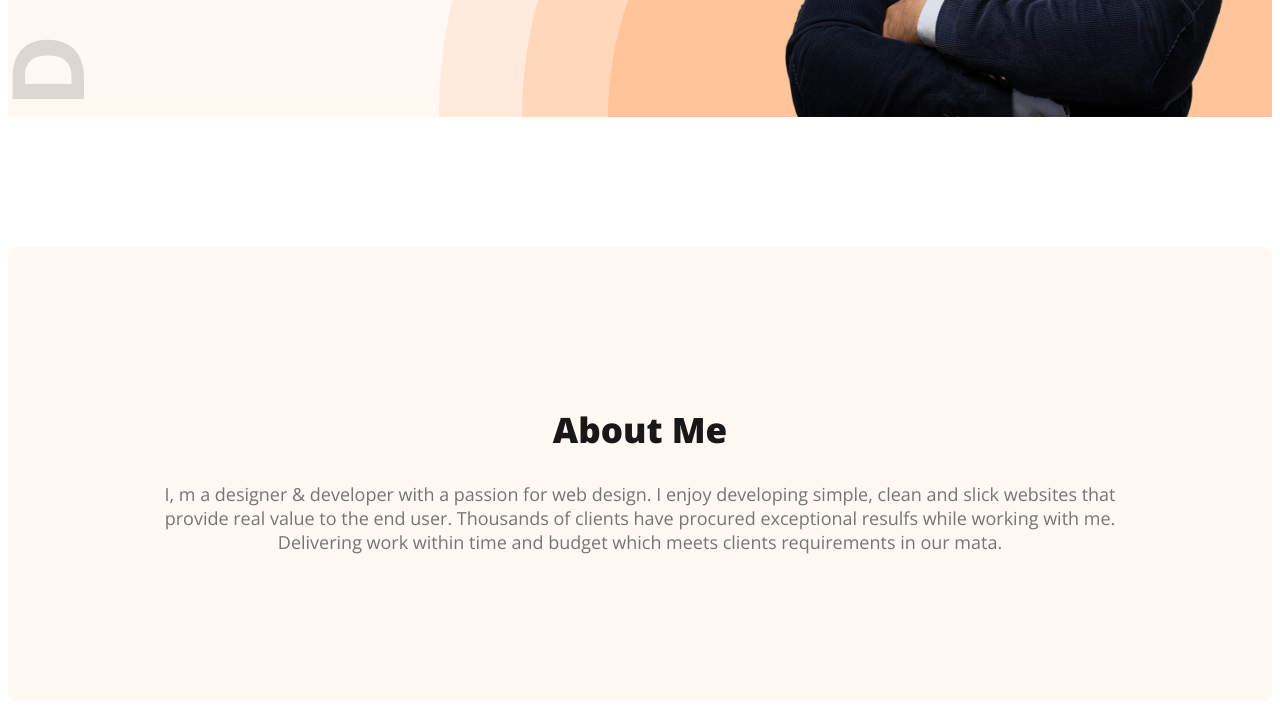
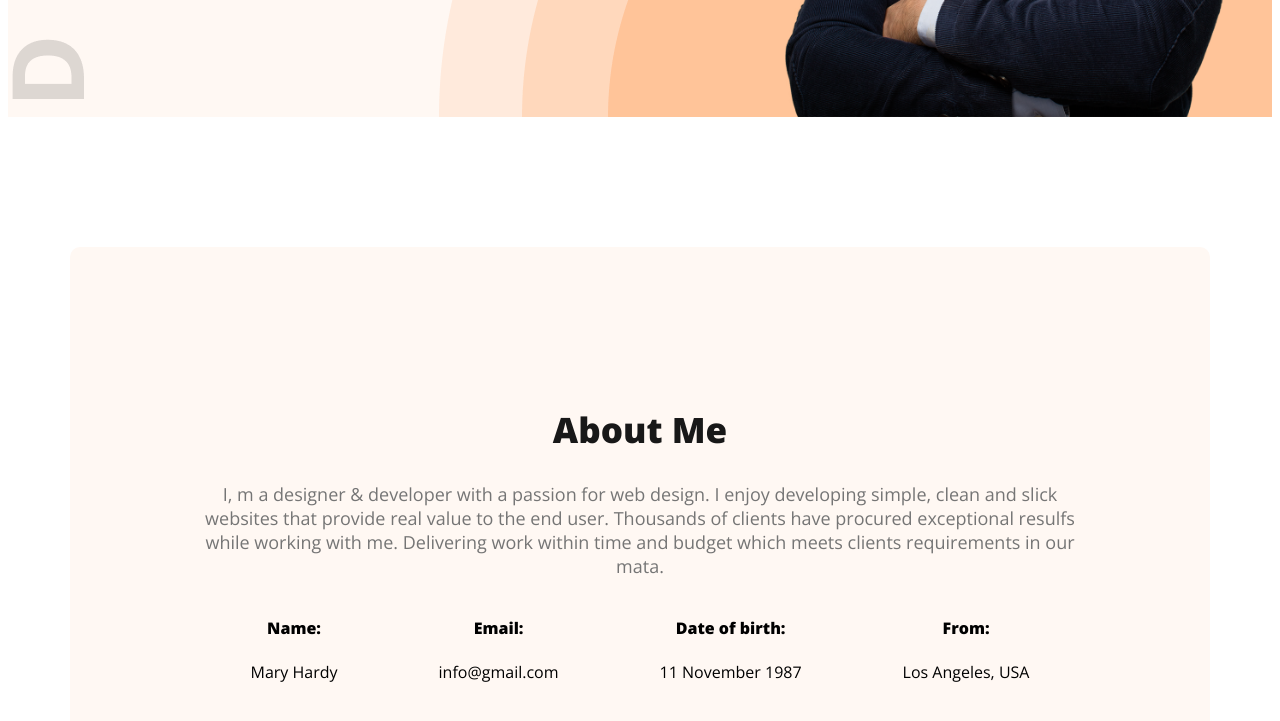
Before and after one commit to Mirza-Shahriar-Tonmoy/developer-portfolio, a plain HTML site: page index.html in a window 1280 px wide. Shown: the part 672-1393 px from the top of the page. Drawn offline with nearby package versions, Linux system fonts and the light colour scheme.

Commit message:
About section done

```diff
--- a/index.html
+++ b/index.html
@@ -42,6 +42,27 @@
         <p class="section-description">
           I, m a designer & developer with a passion for web design. I enjoy developing simple, clean and slick websites that provide real value to the end user. Thousands of clients have procured exceptional resulfs while working with me. Delivering work within time and budget which meets clients requirements in our mata.
         </p>
+        <div class="about-info-container">
+          <!-- .about-info*4>h4.info-title+p.info-description -->
+          <div class="about-info">
+            <h4 class="info-title">Name:</h4>
+            <p class="info-description">Mary Hardy</p>
+          </div>
+          <div class="about-info">
+            <h4 class="info-title">Email:</h4>
+            <p class="info-description">info@gmail.com</p>
+          </div>
+          <div class="about-info">
+            <h4 class="info-title">Date of birth:</h4>
+            <p class="info-description">11 November 1987</p>
+          </div>
+          <div class="about-info">
+            <h4 class="info-title">From:</h4>
+            <p class="info-description">Los Angeles, USA</p>
+          </div>
+
+
+        </div>
       </section>
     </main>
     <footer></footer>
--- a/styles/portfolio.css
+++ b/styles/portfolio.css
@@ -100,7 +100,11 @@ nav a {
 }
 
 /* main section */
+main{
+  max-width: 1140px;
+  margin: 0 auto;
 
+}
 /* About Section */
 .about {
   padding: 130px;
@@ -108,3 +112,12 @@ nav a {
   background: #fff8f3;
   margin: 130px 0px;
 }
+
+.about-info-container{
+  display: flex;
+  justify-content: space-around;
+}
+
+.info-title{
+  text-align: center;
+}
```
